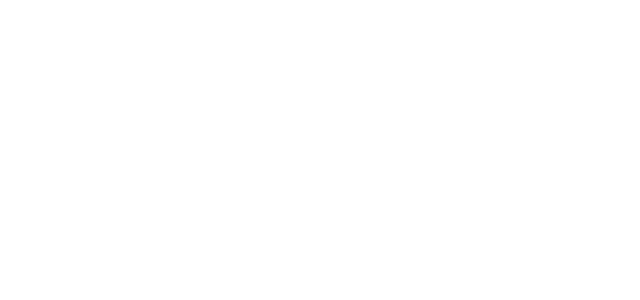
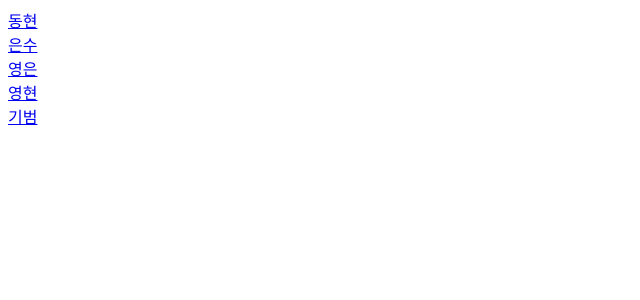
Before and after one commit to co-react/openMind, a React (Create React App) app: page / in a window 1280 px wide. Before the commit this address had no page. Shown: the top 300 px of the page, without its empty margins (0-640 px from the left). Built offline with nearby package versions, Linux system fonts and the light colour scheme.

Commit message:
[김동현] feat : 테스트용 메인페이지

```diff
--- a/src/App.js
+++ b/src/App.js
@@ -5,11 +5,13 @@
 import KYE from "./components/kye/KYE";
 import KYH from "./components/kyh/KYH";
 import PGB from "./components/pgb/PGB";
+import MainTest from "./pages/MainTest";
 
 function App() {
   return (
     <BrowserRouter>
       <Routes>
+        <Route path="/" element={<MainTest />}></Route>
         <Route path="/kdh" element={<KDH />}></Route>
         <Route path="/nes" element={<NES />}></Route>
         <Route path="/kye" element={<KYE />}></Route>
--- a/src/components/kdh/KDH.jsx
+++ b/src/components/kdh/KDH.jsx
@@ -0,0 +1,5 @@
+function KDH() {
+  return <div>동현</div>;
+}
+
+export default KDH;
--- /dev/null
+++ b/src/pages/MainTest.jsx
@@ -0,0 +1,34 @@
+import { Link } from "react-router-dom";
+import KDH from "../components/kdh/KDH";
+import NES from "../components/nes/NES";
+import KYE from "../components/kye/KYE";
+import KYH from "../components/kyh/KYH";
+import PGB from "../components/pgb/PGB";
+
+function MainTest() {
+  return (
+    <div>
+      <Link to={`/kdh`} element={<KDH />}>
+        동현
+      </Link>
+      <br />
+      <Link to={`/nes`} element={<NES />}>
+        은수
+      </Link>
+      <br />
+      <Link to={`/kye`} element={<KYE />}>
+        영은
+      </Link>
+      <br />
+      <Link to={`/kyh`} element={<KYH />}>
+        영현
+      </Link>
+      <br />
+      <Link to={`/pgb`} element={<PGB />}>
+        기범
+      </Link>
+    </div>
+  );
+}
+
+export default MainTest;
```
